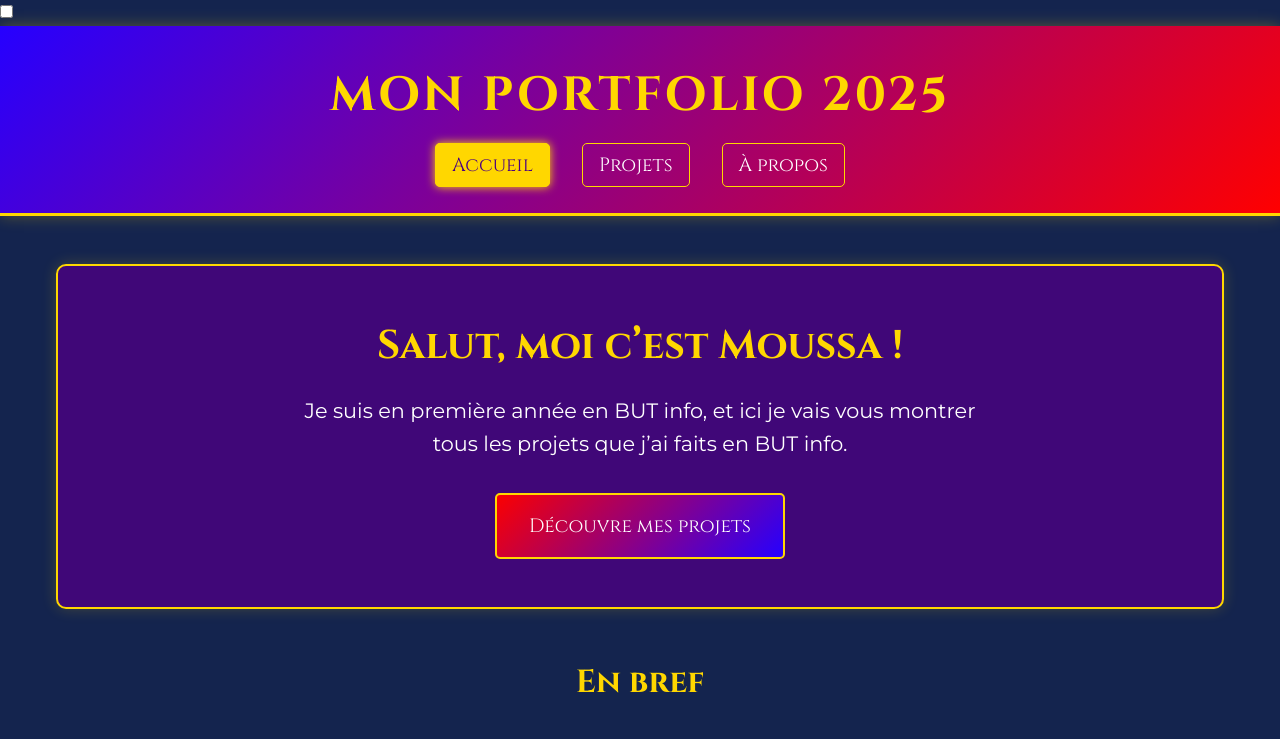
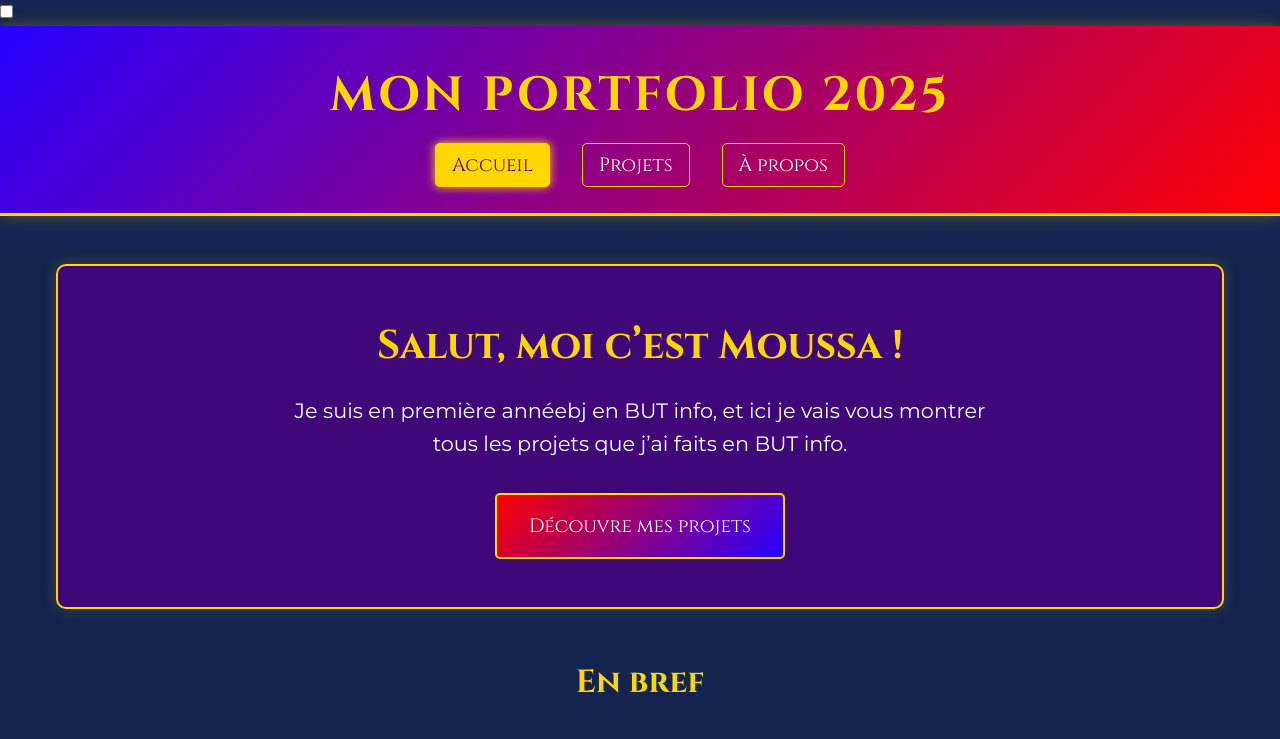
Before and after one commit to Lemaitre888/Portfolio, a website: page index.html in a window 1280 px wide. Shown: the top 739 px of the page. Drawn offline with Linux system fonts and the light colour scheme.

Commit message:
QR code4

```diff
--- a/index.html
+++ b/index.html
@@ -33,7 +33,7 @@
 <main class="main">
   <section class="intro">
     <h2>Salut, moi c’est Moussa !</h2>
-    <p>Je suis en première année en BUT info, et ici je vais vous montrer tous les projets que j’ai faits en BUT info.</p>
+    <p>Je suis en première annéebj en BUT info, et ici je vais vous montrer tous les projets que j’ai faits en BUT info.</p>
     <a href="projets.html" class="cta-button">Découvre mes projets</a>
   </section>
 
```
